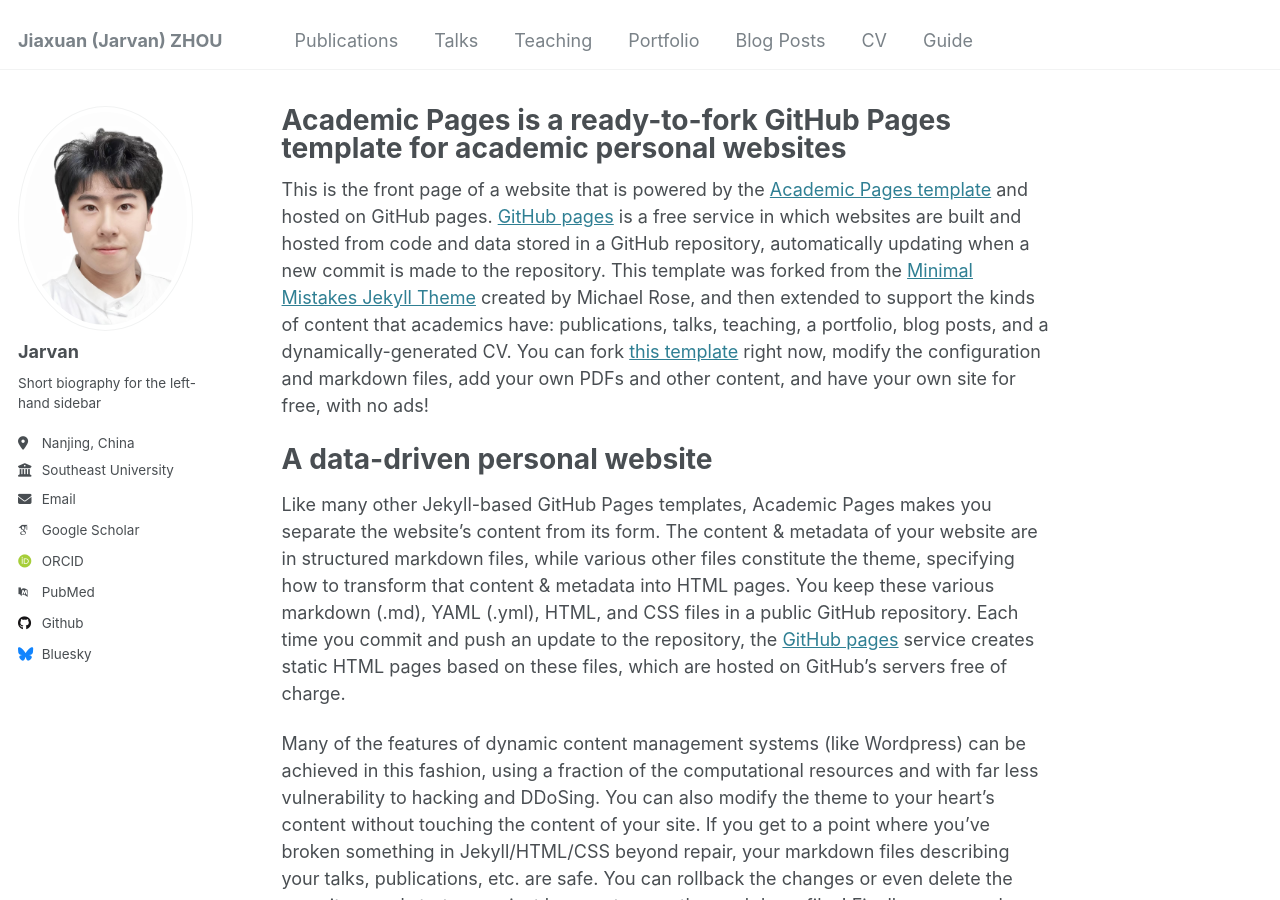
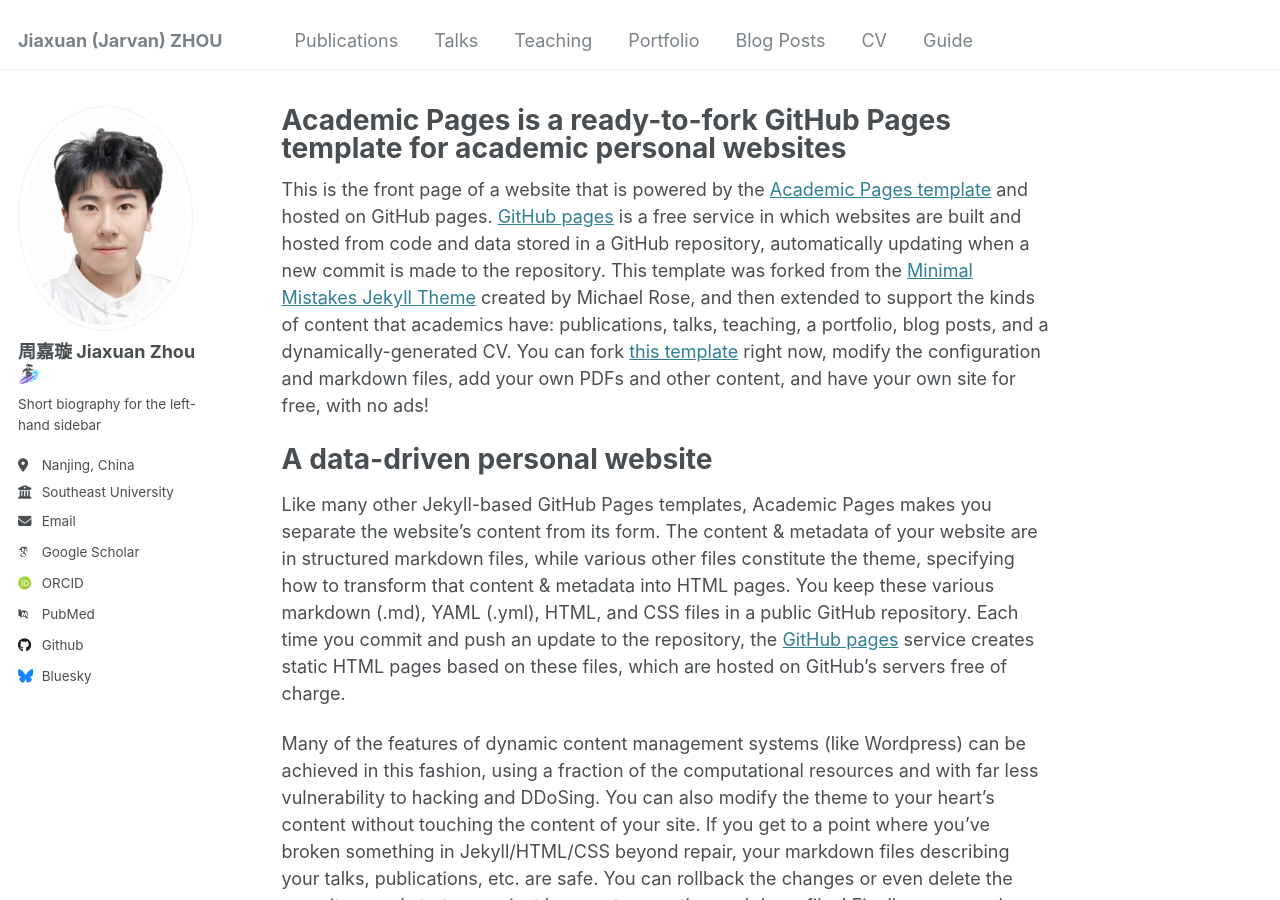
Before and after one commit to jarvanzhouz/jarvanzhouz.github.io, a Jekyll site: the page built from _pages/about.md, in a window 1280 px wide and 900 px high. Built offline with Jekyll 4.4.1, drawn with Linux system fonts in a browser that asks for light colours; some web fonts are replaced.

Commit message:
Update _config.yml

```diff
--- a/_config.yml
+++ b/_config.yml
@@ -22,7 +22,7 @@ repository               : "jarvanzhouz/jarvanzhouz.github.io"
 author:
   # Biographic information
   avatar           : "jx.jpg"
-  name             : "Jarvan"
+  name             : "周嘉璇 Jiaxuan Zhou &#127940;&#127995;&zwj;&#9792;"
   pronouns         : # example: "she/her"
   bio              : "Short biography for the left-hand sidebar"
   location         : "Nanjing, China"
```
